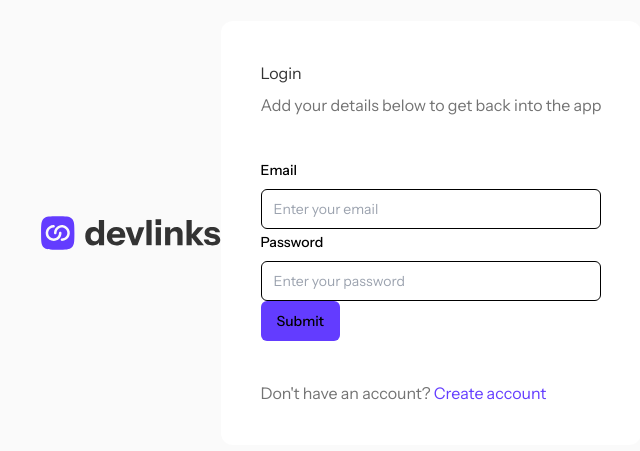
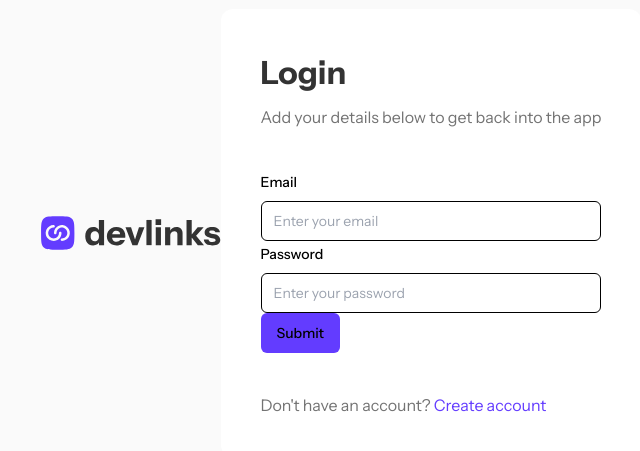
Before and after one commit to princeeze/link-app, a Next.js app: page /login in a window 1280 px wide. Shown: the part 167-618 px from the top of the page, without its empty margins (301-941 px from the left). Built offline with nearby package versions, Linux system fonts and the light colour scheme.

Commit message:
feat: add text styles

```diff
--- a/app/globals.css
+++ b/app/globals.css
@@ -1,3 +1,21 @@
 @tailwind base;
 @tailwind components;
 @tailwind utilities;
+
+@layer base {
+  .heading-m {
+    @apply text-[32px] leading-[150%] font-bold;
+  }
+
+  .heading-s {
+    @apply text-base leading-[150%] font-semibold;
+  }
+
+  .body-m {
+    @apply text-base leading-[150%] font-normal;
+  }
+
+  .body-s {
+    @apply text-xs leading-[150%] font-normal;
+  }
+}
```
